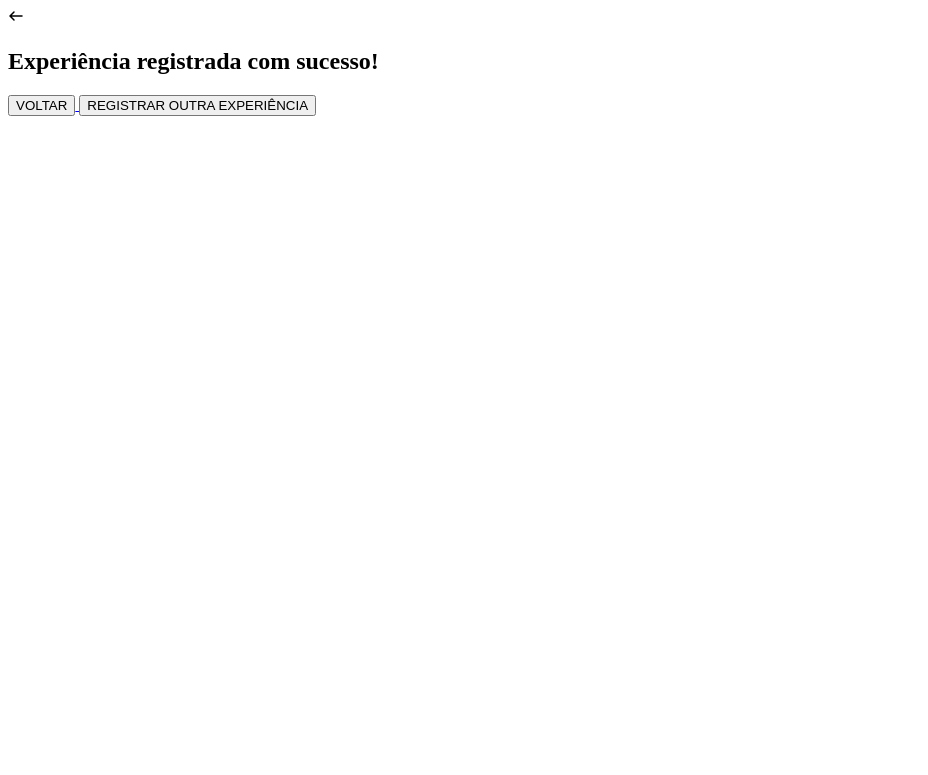
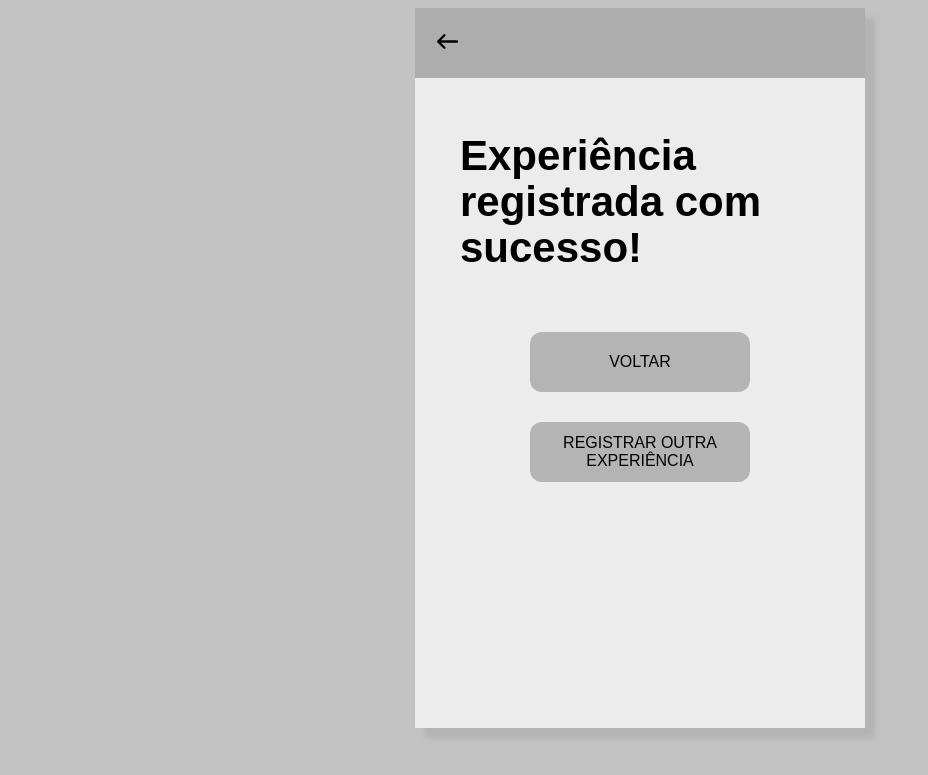
Before and after one commit to LivUnliving/WorkFlow, a PHP site: page /pages/ConfirmaExp.html in a window 1280 px wide. Shown: the top 775 px of the page, without its empty margins (0-928 px from the left). Run offline with PHP 8.4, Linux system fonts and the light colour scheme.

Commit message:
style: ajustes css do cadastro de experiência

```diff
--- a/css/style.css
+++ b/css/style.css
@@ -5,35 +5,47 @@ body{
 a{
     text-decoration: none;
 }
-a:hover{
-    transform: scale(1.15);
-}
-#box {
+#boxperfil {
     background-color: rgba(236, 236, 236,1);
-    max-width: 50vh;
-    min-height: 50vh;
+    width:90%;
+    max-width:450px;
+    min-height:90vh;
     margin: auto;
     display: flex;
-    align-content: space-evenly;
-    flex-wrap: wrap;
     flex-direction: column;
-    justify-content: center;
     box-shadow: 10px 10px 5px 0px rgba(173, 173, 173, 0.7);
-    position: relative;
 }
-
-#box h1, h3{
+#boxperfil h1,
+#boxperfil h3{
     align-self: flex-start;
 }
 header{
+    height: 70px;
     display: flex;
     align-items: center;
-    padding: 15px;
+    padding: 0 20px;
     gap: 20px;
     background-color: rgba(173, 173, 173, 1);
+    flex-shrink: 0;
+}
+header h3{
+    margin-top: 23px;
 }
 main{
-    padding: 20px;
+    padding: 25px;
+    display: flex;
+    flex-direction: column;
+    gap: 25px;
+}
+.infoPerfil{
+    display: flex;
+    flex-direction: column;
+    gap: 8px;
+    margin-bottom: 5px;
+}
+.infoPerfil h3,
+.infoPerfil p{
+    margin: 0;
 }
 .linha{
     display:flex;
@@ -91,3 +120,19 @@ input{
     top: 25px;
     left: 25px;
 }
+#mensagem{
+    width: 100%;
+    font-size: 42px;
+    font-weight:bold;
+    line-height:1.1;
+    padding: 20px;
+    margin-top:10px;
+    margin-bottom:10px;
+    align-self:flex-start;
+}
+#btnNovo, #btnVoltar{
+    width:220px;
+    min-height:60px;
+    margin-bottom: 0;
+    margin-top: 5px;
+}
--- a/pages/ConfirmaExp.html
+++ b/pages/ConfirmaExp.html
@@ -3,20 +3,25 @@
 <head>
     <meta charset="UTF-8">
     <meta name="viewport" content="width=device-width, initial-scale=1.0">
-    <title>Document</title>
+    <link rel="stylesheet" href="../css/style.css">
+    <title>Sucesso!</title>
 </head>
 <body>
+    <section id="boxperfil">
         <header>
             <a href="RegistrarExp.html">
                 <img src="../img/gravity-ui--arrow-left.svg">
             </a>
         </header>
-    <H2>Experiência registrada com sucesso!</H2>
+        <main>
+            <h1 id="mensagem">Experiência<br>registrada com<br>sucesso!</h1>
             <a href="PerfilFreela.html">
-        <button>VOLTAR</button>
+                <button id="btnVoltar" type="button" class="btn">VOLTAR</button>
             </a>
             <a href="RegistrarExp.html">
-        <button>REGISTRAR OUTRA EXPERIÊNCIA</button>
+                <button id="btnNovo" type="button" class="btn">REGISTRAR OUTRA EXPERIÊNCIA</button>
             </a>
+        </main>
+    </section>
 </body>
 </html>
```
Also changed, not shown: other parts of css/style.css (+24 -7 lines), pages/PerfilFreela.html (+8 -10 lines), pages/RegistrarExp.html (+9 -14 lines). Lines whose indentation alone changed are shown as unchanged.
